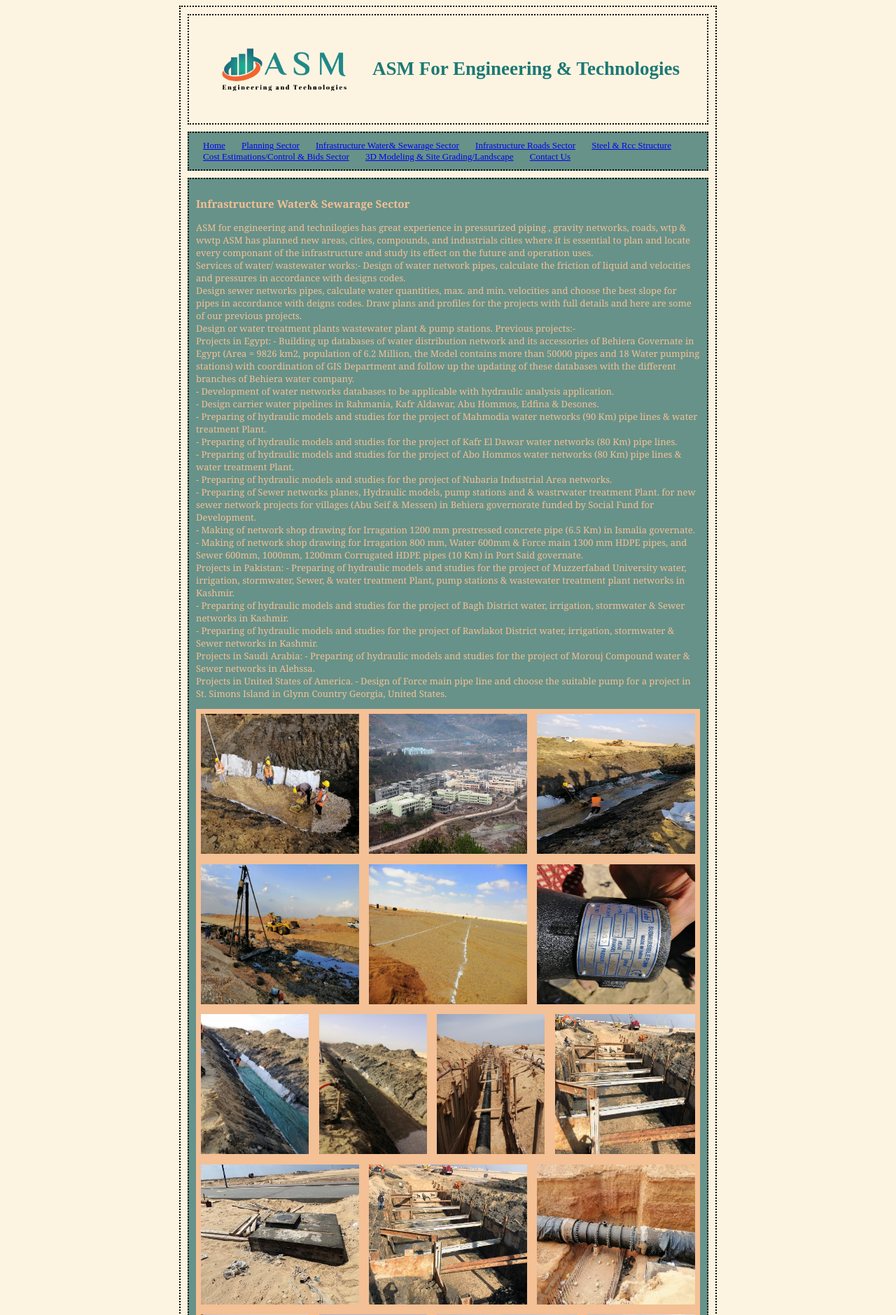
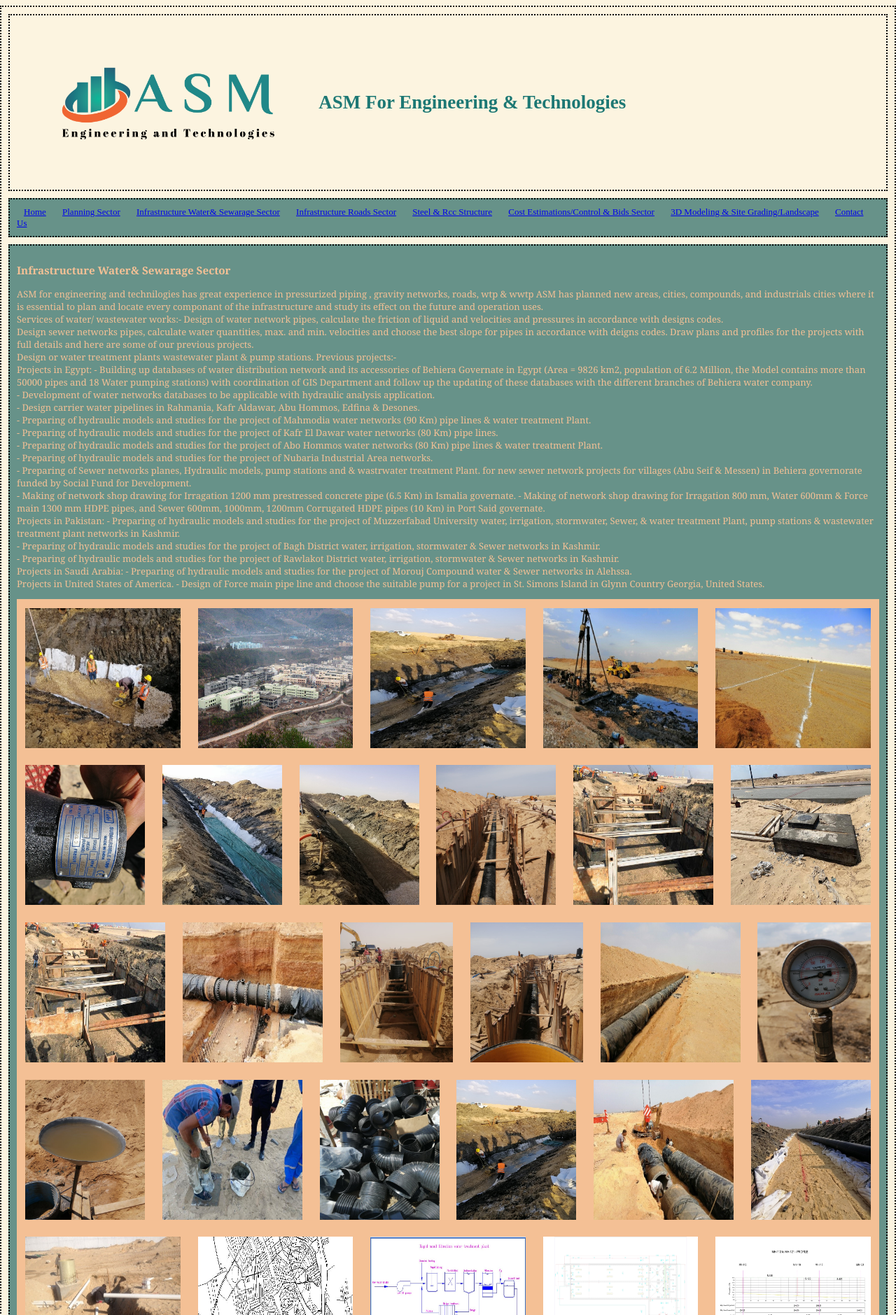
Before and after one commit to Amoor4/ASMold, a PHP site: page /Water/water.html in a window 1280 px wide. Shown: the top 1879 px of the page at 70% size. Run offline with PHP 8.4, Linux system fonts and the light colour scheme.

Commit message:
Update water.css

```diff
--- a/Water/water.css
+++ b/Water/water.css
@@ -1,7 +1,7 @@
 body {
 	background-color: #fcf4e0;
-	margin-left:       20%;
-	margin-right: 	   20%;
+	margin-left:       0%;
+	margin-right: 	   0%;
 	border: 2px dotted black;
 	padding: 10px 10px 10px 10px;
 	font-family:      Times New Roman, Times, serif;
```
